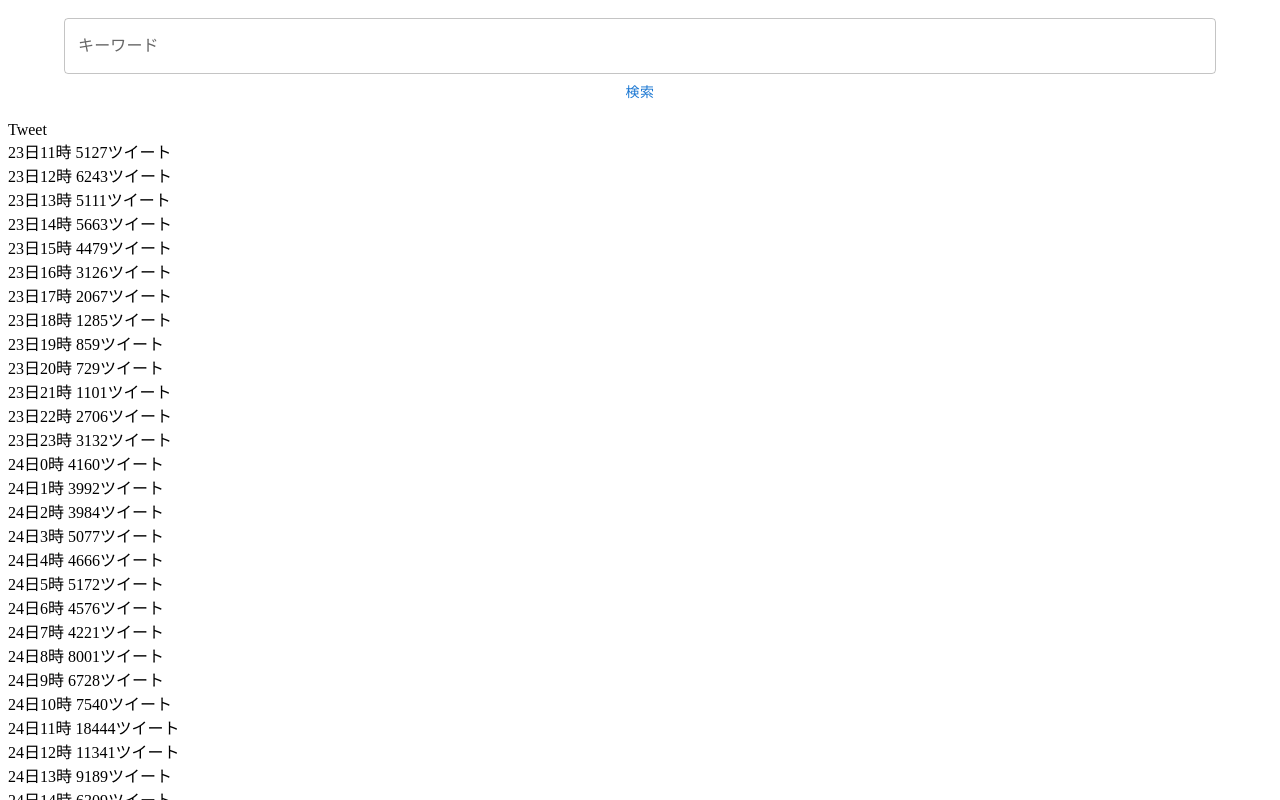
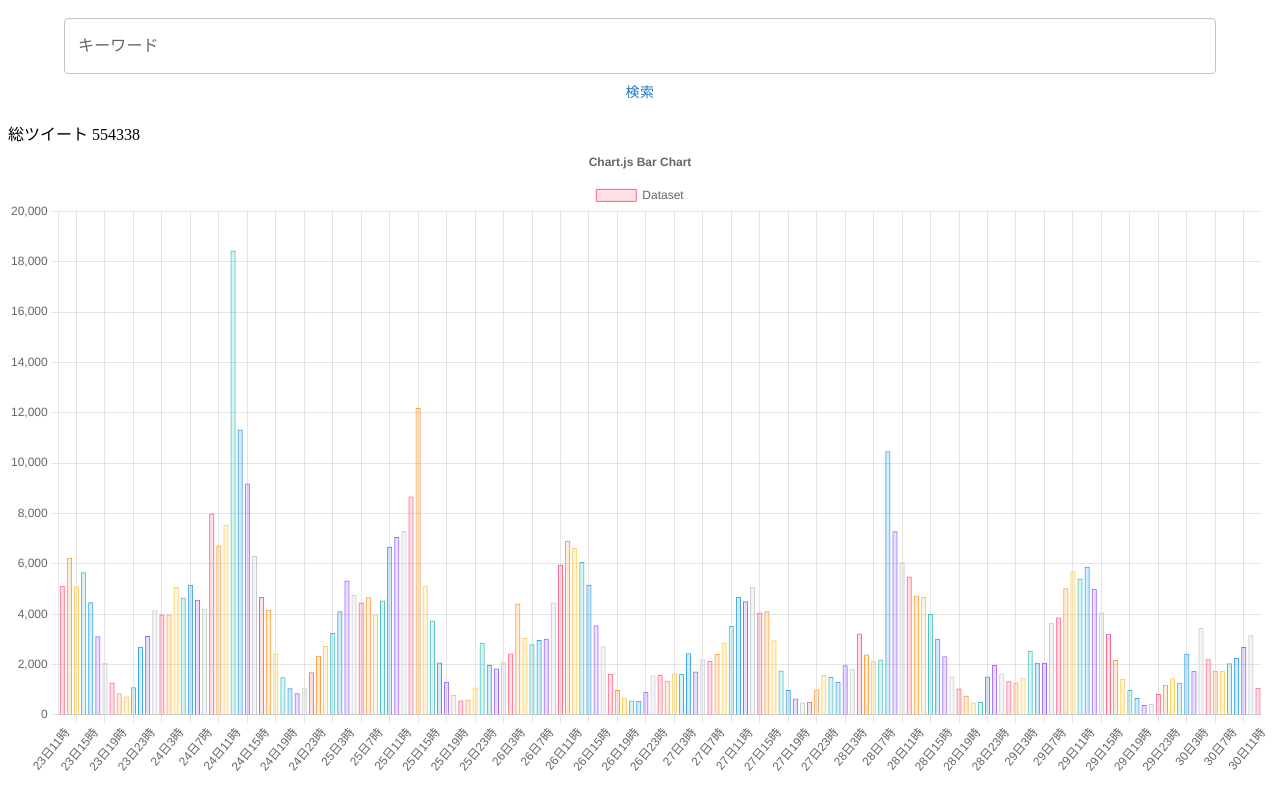
Before and after one commit to hamhamburger/trends-search, a Next.js app: page /search in a window 1280 px wide. Both pictures are taken after a click on the button "検索". Shown: the top 800 px of the page. Built offline with nearby package versions, Linux system fonts and the light colour scheme.

Commit message:
とりあえずグラフ化

```diff
--- a/src/components/graph/TweetsGraph.tsx
+++ b/src/components/graph/TweetsGraph.tsx
@@ -1,17 +1,72 @@
+import {
+  Chart as ChartJS,
+  CategoryScale,
+  LinearScale,
+  BarElement,
+  Title,
+  Tooltip,
+  Legend,
+} from 'chart.js'
+import { Bar } from 'react-chartjs-2'
+
 import { useAppState } from '@/components/state/useAppState'
+
+ChartJS.register(CategoryScale, LinearScale, BarElement, Title, Tooltip, Legend)
+
+export const options = {
+  responsive: true,
+  plugins: {
+    legend: {
+      position: 'top' as const,
+    },
+    title: {
+      display: true,
+      text: 'Chart.js Bar Chart',
+    },
+  },
+}
 const TweetsGraph = (): JSX.Element => {
   const { tweetsCount } = useAppState()
+  if (!tweetsCount) return <></>
+
+  const labels = tweetsCount?.data.map(obj => `${obj.day}日${obj.hour}時`)
+  const counts = tweetsCount?.data.map(obj => obj.count)
+  const data = {
+    labels,
+    datasets: [
+      {
+        data: counts,
+        label: 'Dataset',
+        backgroundColor: [
+          'rgba(255, 99, 132, 0.2)',
+          'rgba(255, 159, 64, 0.2)',
+          'rgba(255, 205, 86, 0.2)',
+          'rgba(75, 192, 192, 0.2)',
+          'rgba(54, 162, 235, 0.2)',
+          'rgba(153, 102, 255, 0.2)',
+          'rgba(201, 203, 207, 0.2)',
+        ],
+        // グラフの枠線の色
+        borderColor: [
+          'rgb(255, 99, 132)',
+          'rgb(255, 159, 64)',
+          'rgb(255, 205, 86)',
+          'rgb(75, 192, 192)',
+          'rgb(54, 162, 235)',
+          'rgb(153, 102, 255)',
+          'rgb(201, 203, 207)',
+        ],
+        // グラフの枠線の太さ
+        borderWidth: 1,
+      },
+    ],
+  }
+  console.log(data)
 
   return (
     <>
-      <div>Tweet</div>
-      {tweetsCount?.data.map(obj => {
-        return (
-          <div
-            key={`${obj.day}+${obj.hour}`}
-          >{`${obj.day}日${obj.hour}時 ${obj.count}ツイート`}</div>
-        )
-      })}
+      <div>総ツイート {tweetsCount?.total}</div>
+      <Bar data={data} options={options} />
     </>
   )
 }
```
